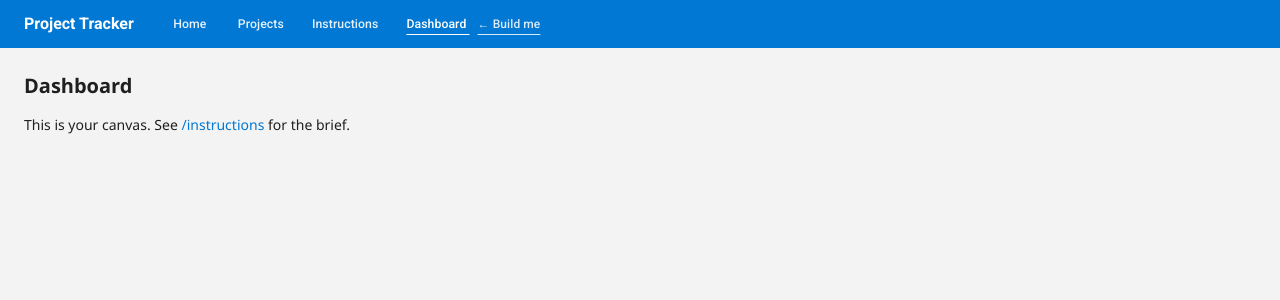
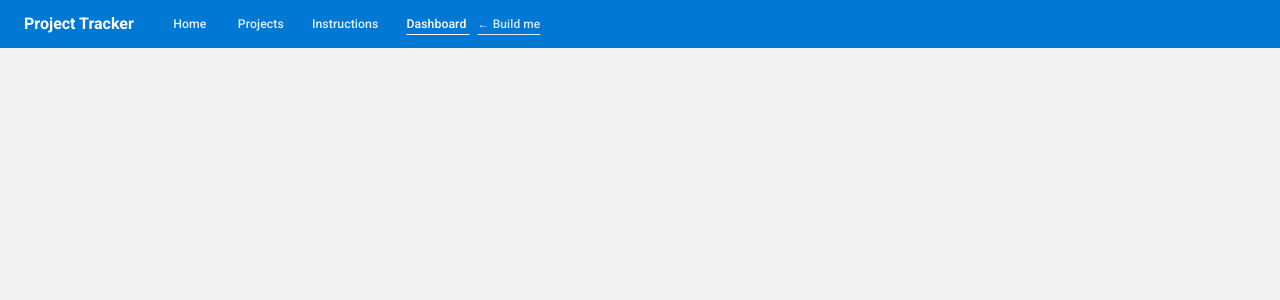
Before and after one commit to Rulofvdm/Interview-Project-Planner, an Angular app in the folder web/: page /dashboard in a window 1280 px wide. Shown: the top 300 px of the page. Built offline with nearby package versions, Linux system fonts and the light colour scheme.

Commit message:
Create components for all the sections on the dashboard
Create components: activity-feed-section, projects-section, stat-cards-section.

```diff
--- /dev/null
+++ b/web/src/app/features/dashboard/dashboard.component.html
@@ -0,0 +1,5 @@
+<div>
+  <app-stat-cards-section/>
+  <app-projects-section/>
+  <app-activity-feed-section/>
+</div>
--- a/web/src/app/features/dashboard/dashboard.component.ts
+++ b/web/src/app/features/dashboard/dashboard.component.ts
@@ -1,5 +1,7 @@
 import { Component } from '@angular/core';
-import { RouterLink } from '@angular/router';
+import { ActivityFeedSectionComponent } from './activity-feed/activity-feed-section.component';
+import { ProjectsSectionComponent } from './projects-section/projects-section.component';
+import { StatCardsSectionComponent } from './stat-cards/stat-cards-section.component';
 
 /**
  * Build the dashboard here. Full brief: /instructions
@@ -19,10 +21,12 @@ import { RouterLink } from '@angular/router';
 @Component({
   selector: 'app-dashboard',
   standalone: true,
-  imports: [RouterLink],
-  template: `
-    <h1>Dashboard</h1>
-    <p>This is your canvas. See <a routerLink="/instructions">/instructions</a> for the brief.</p>
-  `,
+  imports: [
+    ActivityFeedSectionComponent,
+    ProjectsSectionComponent,
+    StatCardsSectionComponent,
+  ],
+  templateUrl: 'dashboard.component.html',
+  styleUrl: 'dashboard.component.scss',
 })
 export class DashboardComponent {}
```
Also changed, not shown: web/src/app/features/dashboard/activity-feed/activity-feed-section.component.ts (added, +10 -0 lines), web/src/app/features/dashboard/projects-section/projects-section.component.ts (added, +9 -0 lines), web/src/app/features/dashboard/stat-cards/stat-cards-section.component.ts (added, +9 -0 lines), web/src/app/features/dashboard/activity-feed/activity-feed-section.component.html (added), web/src/app/features/dashboard/activity-feed/activity-feed-section.component.scss (added), web/src/app/features/dashboard/dashboard.component.scss (added), web/src/app/features/dashboard/projects-section/projects-section.component.html (added), web/src/app/features/dashboard/projects-section/projects-section.component.scss (added), web/src/app/features/dashboard/stat-cards/stat-cards-section.component.html (added), web/src/app/features/dashboard/stat-cards/stat-cards-section.component.scss (added).
